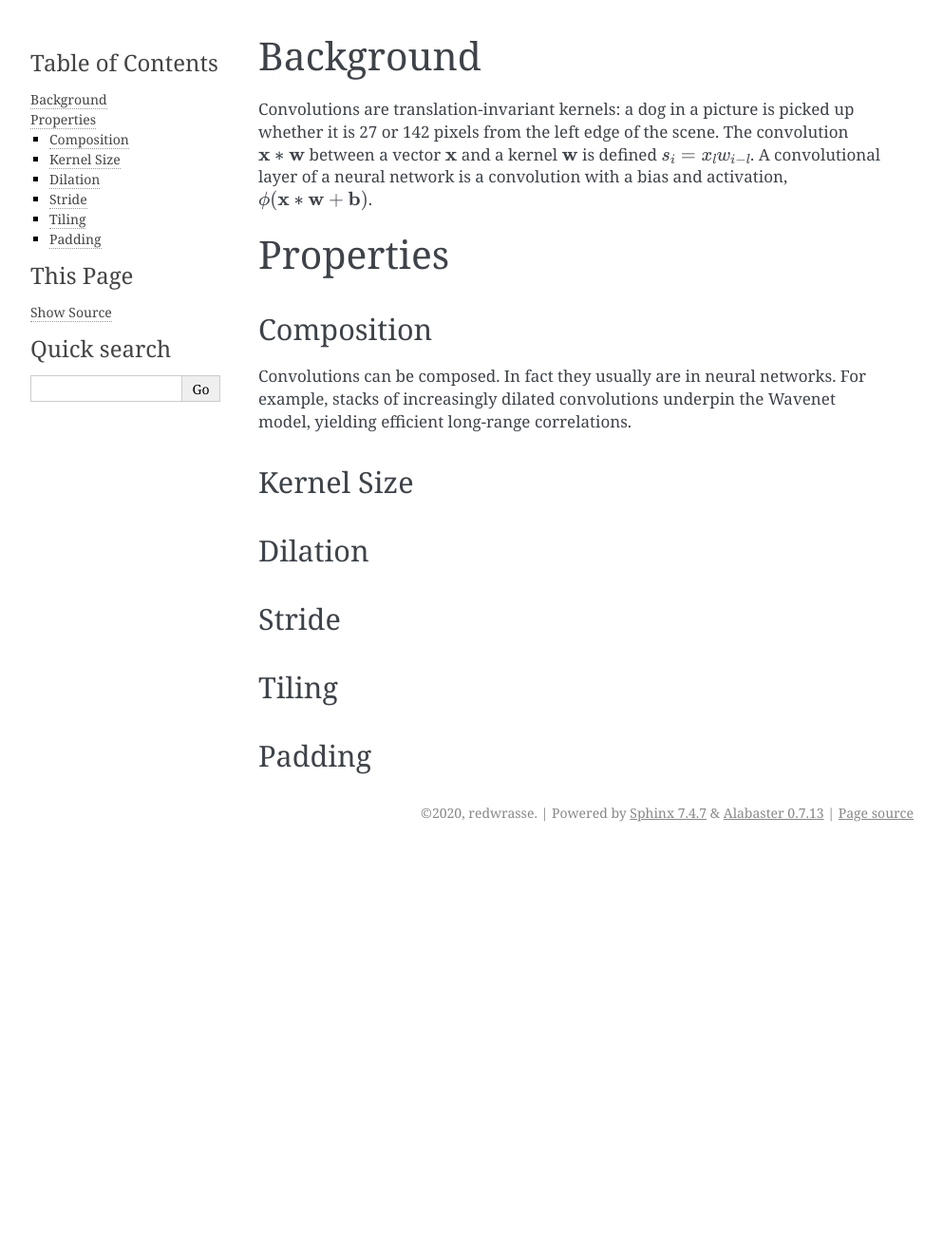
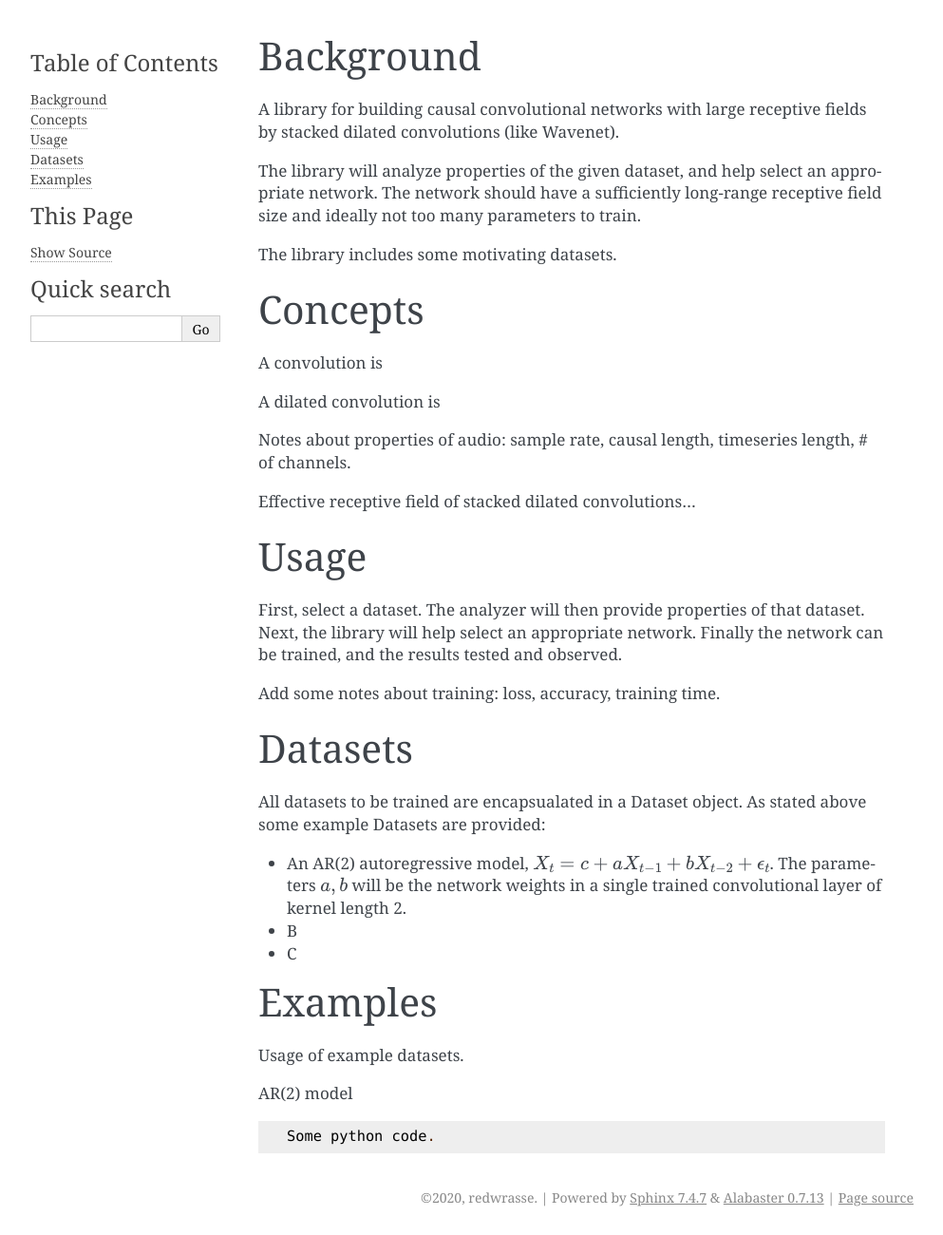
Before and after one commit to redwrasse/convstacks, a Sphinx documentation site: the page built from docs/index.rst, in a window 1280 px wide. Shown: the whole page at 95% size, without its empty margins (148-1141 px from the left). Built offline with Sphinx 7.4.7, drawn with Linux system fonts in a browser that asks for light colours; before the commit the page ends 900 px from its top, so only the background shows below that.

Commit message:
dataset, analyzer modules

```diff
--- a/docs/index.rst
+++ b/docs/index.rst
@@ -1,29 +1,49 @@
 
 
 Background
-~~~~~~~~~~
+============
+A library for building causal convolutional networks with large receptive fields by stacked dilated convolutions (like Wavenet).
 
-Convolutions are translation-invariant kernels: a dog in a picture is picked up whether it is 27 or 142 pixels from the left edge of the scene. The convolution :math:`\mathbf{x} * \mathbf{w}` between a vector :math:`\mathbf{x}` and a kernel :math:`\mathbf{w}` is defined :math:`s_i = x_l w_{i-l}`. A convolutional layer of a neural network is a convolution with a bias and activation, :math:`\phi(\mathbf{x} * \mathbf{w} + \mathbf{b})`.
+The library will analyze properties of the given dataset, and help select an appropriate network.
+The network should have a sufficiently long-range receptive field size and ideally not too many parameters to train.
 
-Properties
-~~~~~~~~~~
+The library includes some motivating datasets.
 
-Composition
-=========
 
-Convolutions can be composed. In fact they usually are in neural networks. For example, stacks of increasingly dilated convolutions underpin the Wavenet model, yielding efficient long-range correlations.
+Concepts
+============
+A convolution is
 
-Kernel Size
-=========
+A dilated convolution is
 
-Dilation
-=========
+Notes about properties of audio: sample rate, causal length, timeseries length, # of channels.
 
-Stride
-=========
+Effective receptive field of stacked dilated convolutions...
 
-Tiling
-=========
+Usage
+============
 
-Padding
-=========
+First, select a dataset. The analyzer will then provide properties of that dataset.
+Next, the library will help select an appropriate network. Finally the network can be trained, and
+the results tested and observed.
+
+Add some notes about training: loss, accuracy, training time.
+
+Datasets
+============
+All datasets to be trained are encapsualated in a Dataset object. As stated above some example Datasets are provided:
+
+* An AR(2) autoregressive model, :math:`X_t = c + a X_{t-1} + b X_{t-2} + \epsilon_t`. The parameters :math:`a, b` will be the network weights in a single trained convolutional layer of kernel length 2.
+* B
+* C
+
+Examples
+============
+
+Usage of example datasets.
+
+AR(2) model
+
+.. code-block:: python
+
+   Some python code.
```
Also changed, not shown: 5 other files.
